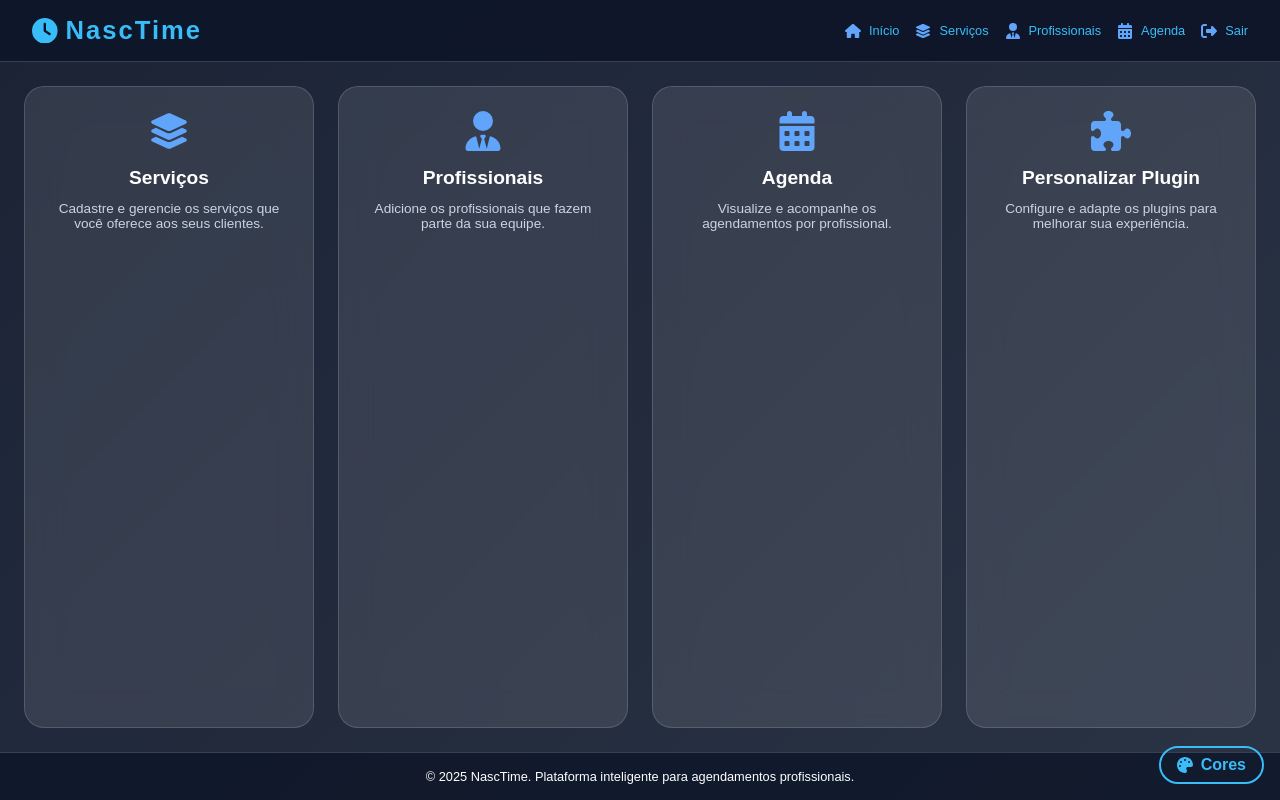
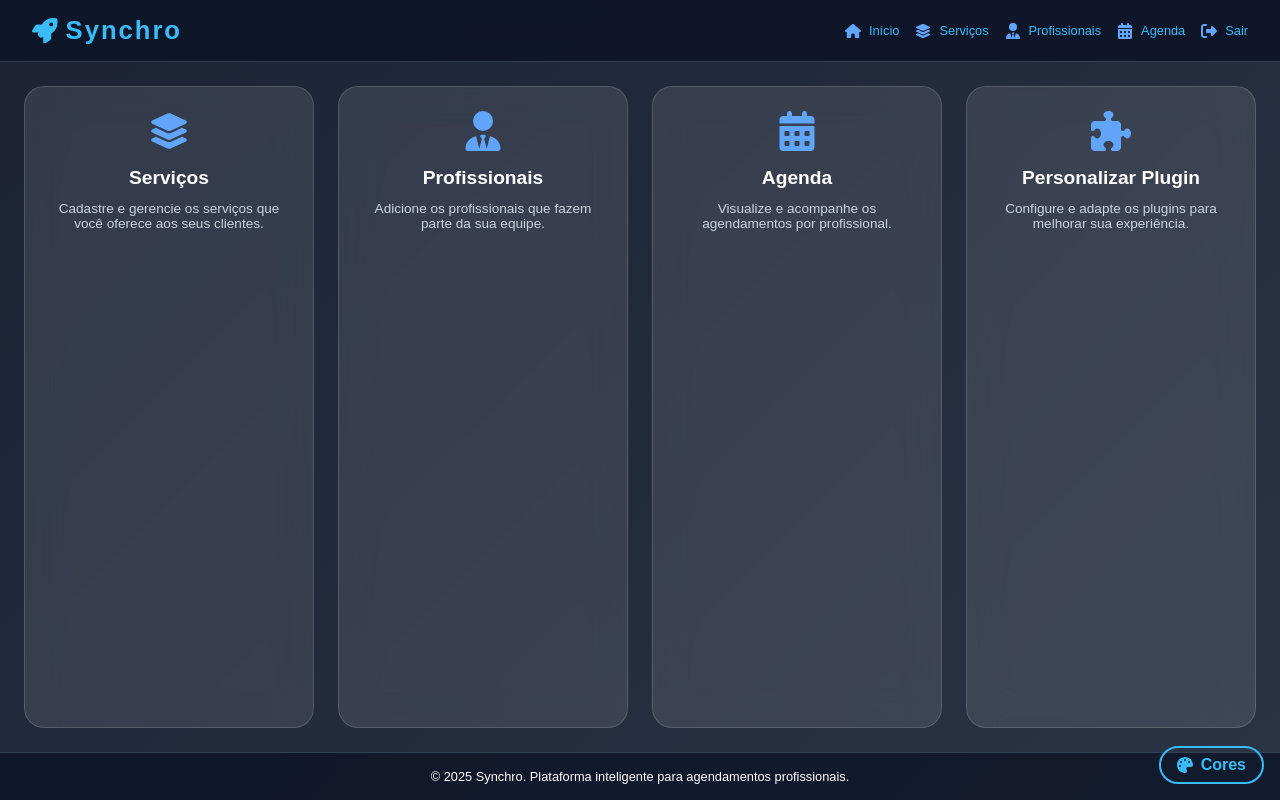
Before and after one commit to GuiMillares/castro-admin, a React (Create React App) app: page /dashboard in a window 1280 px wide. Built offline with nearby package versions, Linux system fonts and the light colour scheme; no server answers; sample sign-in values are in the browser's storage.

Commit message:
change de project name

```diff
--- a/src/components/dashboard.jsx
+++ b/src/components/dashboard.jsx
@@ -1,6 +1,7 @@
 import { useState } from 'react';
-import { FaArrowDown, FaArrowUp, FaCalendarDays, FaClock, FaHouse, FaLayerGroup, FaPalette, FaPuzzlePiece, FaRightFromBracket, FaUserTie } from 'react-icons/fa6';
+import { FaArrowDown, FaArrowUp, FaCalendarDays, FaHouse, FaLayerGroup, FaPalette, FaPuzzlePiece, FaRightFromBracket, FaRocket, FaUserTie } from 'react-icons/fa6';
 import './dashboard.css';
+
 
 const Dashboard = () => {
   const [panelVisible, setPanelVisible] = useState(false);
@@ -119,7 +120,7 @@ const Dashboard = () => {
       )}
 
       <header className="app-header">
-        <h1><FaClock /> NascTime</h1>
+        <h1><FaRocket /> Synchro</h1>
         <nav className="nav-menu">
           <ul>
             <li><FaHouse /><span>Início</span></li>
@@ -155,7 +156,7 @@ const Dashboard = () => {
       </main>
 
       <footer className="app-footer">
-        &copy; 2025 NascTime. Plataforma inteligente para agendamentos profissionais.
+        &copy; 2025 Synchro. Plataforma inteligente para agendamentos profissionais.
       </footer>
     </div>
   );
--- a/src/components/login.jsx
+++ b/src/components/login.jsx
@@ -69,7 +69,7 @@ const Login = () => {
     <div className="main-content">
       <div className="left-panel">
         <div className="motivational-text">
-          <div className="brand">Castro Admin</div>
+          <div className="brand">Syncro</div>
           <h1>Agende com facilidade, gerencie com precisão.</h1>
           <p>
             Agendamentos automáticos, gestão de equipe e serviços tudo em um só
```
